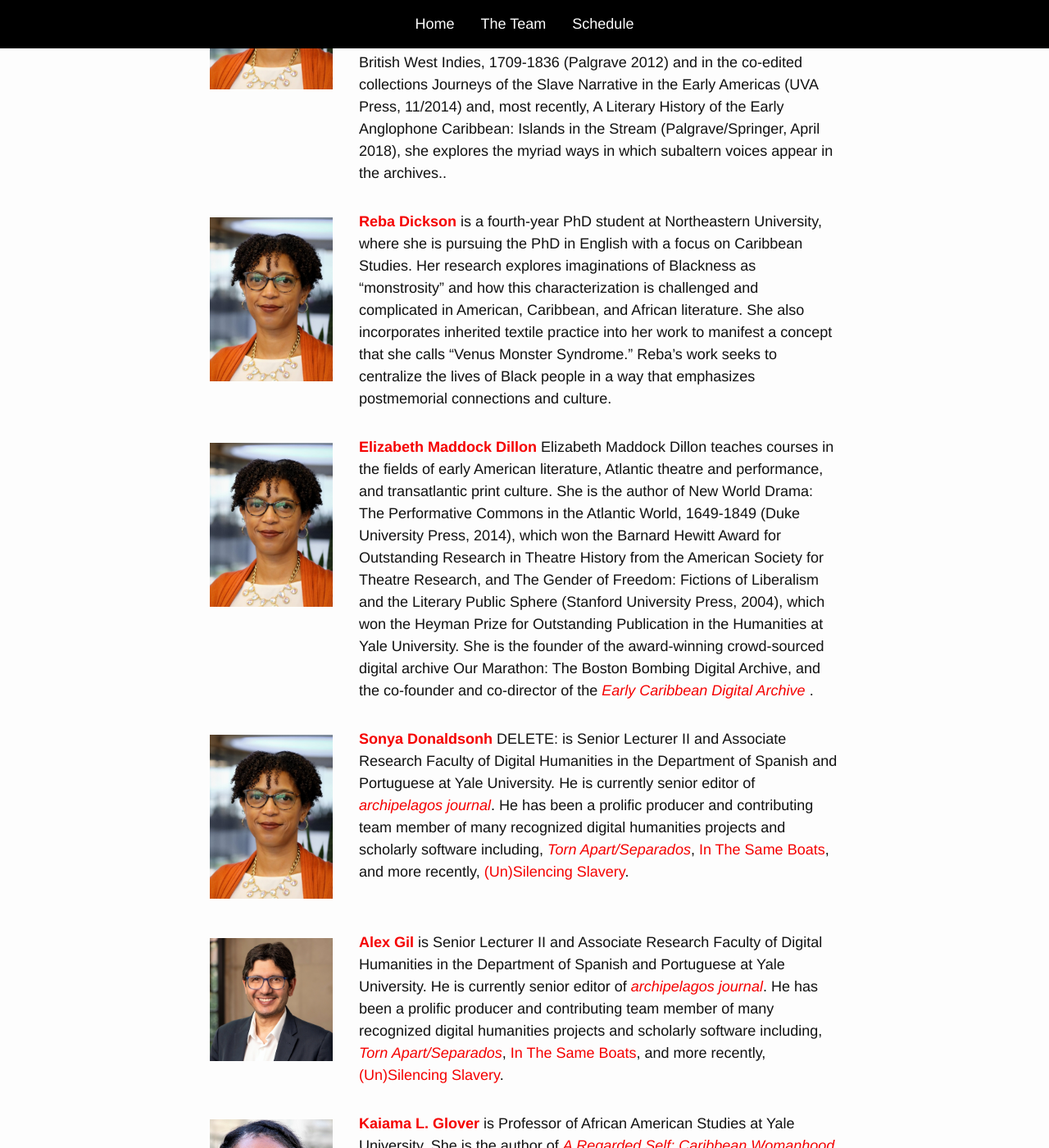
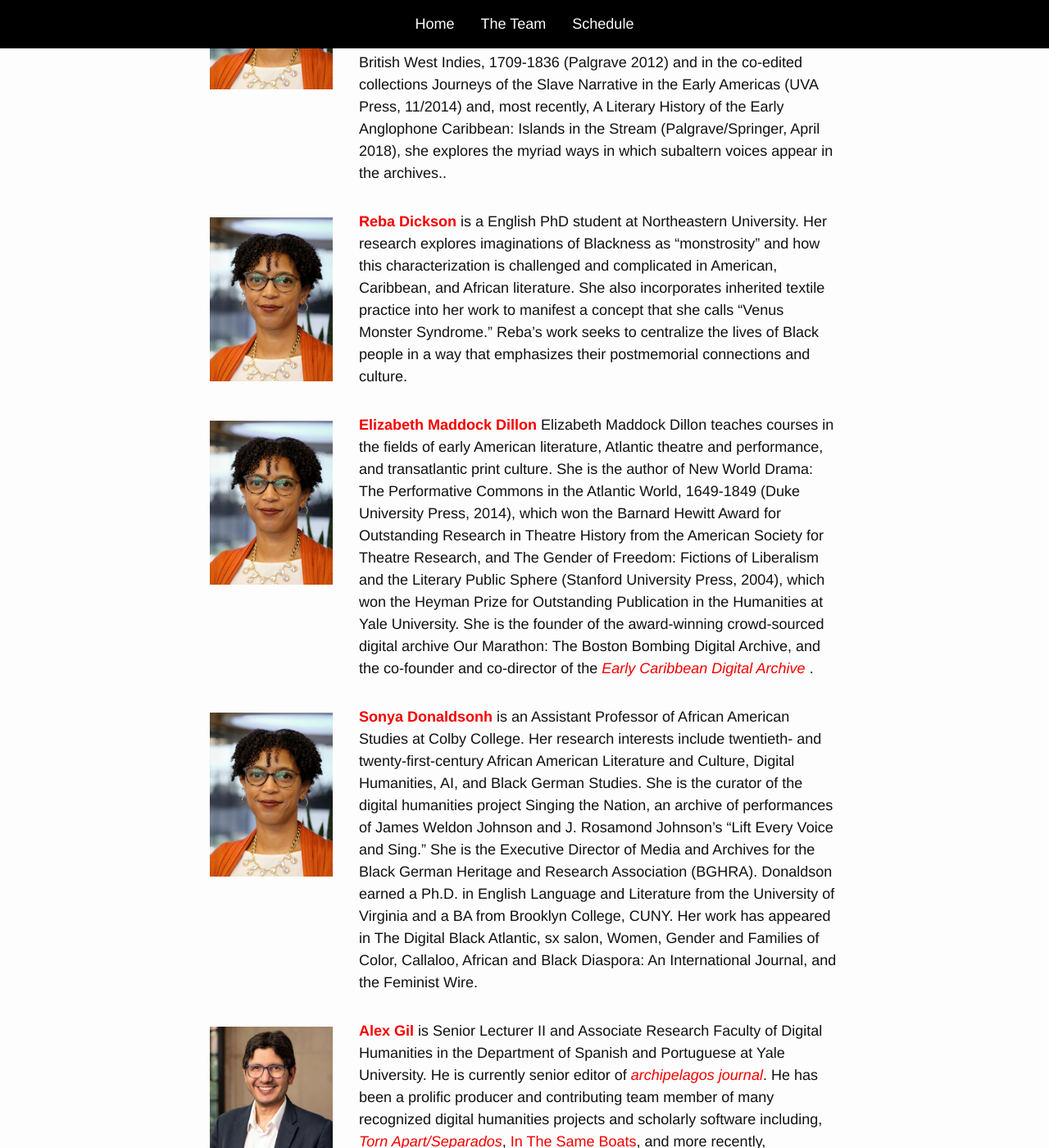
Before and after one commit to elotroalex/tcd12, a Jekyll site: the page built from team.html, in a window 1280 px wide and 1400 px high, scrolled down 851 px. Shown: the whole window at 82% size. Built offline with Jekyll 4.4.1, drawn with Linux system fonts in a browser that asks for light colours; some of the changed text lies outside the part shown.

Commit message:
Update team.html
bios updates

```diff
--- a/team.html
+++ b/team.html
@@ -25,7 +25,7 @@ title: Team
   </div>
   <div class="bio">
     <p>
-      <a><strong>Reba Dickson</strong></a> is a fourth-year PhD student at Northeastern University, where she is pursuing the PhD in English with a focus on Caribbean Studies. Her research explores imaginations of Blackness as “monstrosity” and how this characterization is challenged and complicated in American, Caribbean, and African literature. She also incorporates inherited textile practice into her work to manifest a concept that she calls “Venus Monster Syndrome.” Reba’s work seeks to centralize the lives of Black people in a way that emphasizes postmemorial connections and culture.</a>
+      <a><strong>Reba Dickson</strong></a> is a English PhD student at Northeastern University. Her research explores imaginations of Blackness as “monstrosity” and how this characterization is challenged and complicated in American, Caribbean, and African literature. She also incorporates inherited textile practice into her work to manifest a concept that she calls “Venus Monster Syndrome.” Reba’s work seeks to centralize the lives of Black people in a way that emphasizes their postmemorial connections and culture. </a>
     </p>
   </div>
 </div>
@@ -47,13 +47,7 @@ title: Team
   </div>
   <div class="bio">
     <p>
-      <a href="https://www.colby.edu/people/people-directory/sonya-donaldson/"><strong>Sonya Donaldsonh</strong></a>
-
-
-
-      DELETE: is Senior Lecturer II and Associate Research Faculty of Digital Humanities in the Department of Spanish and Portuguese at Yale University. He is currently senior editor of <em><a href="http://smallaxe.net/sxarchipelagos/index.html">archipelagos journal</a></em
-      >. He has been a prolific producer and contributing team member of many recognized digital humanities projects and scholarly software including, <em><a href="http://xpmethod.plaintext.in/torn-apart/volume/1/">Torn Apart/Separados</a></em
-      >, <a href="http://sameboats.org/">In The Same Boats</a>, and more recently, <a href="https://unsilencing-slavery.org/">(Un)Silencing Slavery</a>.
+      <a href="https://www.colby.edu/people/people-directory/sonya-donaldson/"><strong>Sonya Donaldsonh</strong></a> is an Assistant Professor of African American Studies at Colby College. Her research interests include twentieth- and twenty-first-century African American Literature and Culture, Digital Humanities, AI, and Black German Studies. She is the curator of the digital humanities project Singing the Nation, an archive of performances of James Weldon Johnson and J. Rosamond Johnson’s “Lift Every Voice and Sing.” She is the Executive Director of Media and Archives for the Black German Heritage and Research Association (BGHRA). Donaldson earned a Ph.D. in English Language and Literature from the University of Virginia and a BA from Brooklyn College, CUNY. Her work has appeared in The Digital Black Atlantic, sx salon, Women, Gender and Families of Color, Callaloo, African and Black Diaspora: An International Journal, and the Feminist Wire.
     </p>
   </div>
 </div>
@@ -127,15 +121,8 @@ title: Team
   </div>
   <div class="bio">
     <p>
-      <a href="http://www.elotroalex.com"><strong>Savita Maharaj</strong></a>
-
-
-
-
-      DELETE: is Senior Lecturer II and Associate Research Faculty of Digital Humanities in the Department of Spanish and Portuguese at Yale University. He is currently senior editor of <em><a href="http://smallaxe.net/sxarchipelagos/index.html">archipelagos journal</a></em
-      >. He has been a prolific producer and contributing team member of many recognized digital humanities projects and scholarly software including, <em><a href="http://xpmethod.plaintext.in/torn-apart/volume/1/">Torn Apart/Separados</a></em
-      >, <a href="http://sameboats.org/">In The Same Boats</a>, and more recently, <a href="https://unsilencing-slavery.org/">(Un)Silencing Slavery</a>.
-    </p>
+      <a href="http://www.elotroalex.com"><strong>Savita Maharaj</strong></a> Savita Maharaj is an English PhD candidate at Brandeis University. She received a Master of Arts in English from Brandeis University in 2023 and a Bachelor of Arts in English from Northeastern University in 2022. Her research is centered around contemporary Caribbean literature, archival theory, indentureship, enslavement, and critical histories of race and gender. She is the project manager at the <em><a href="https://ebbda.org/">Early Black Boston Digital Almanac (EBBDA)</a></em >.
+      </p>
   </div>
 </div>
 
```
